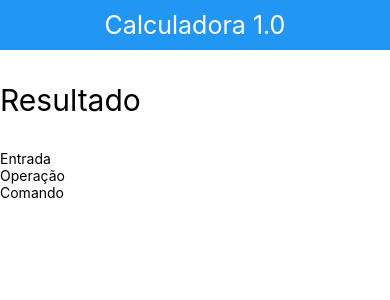
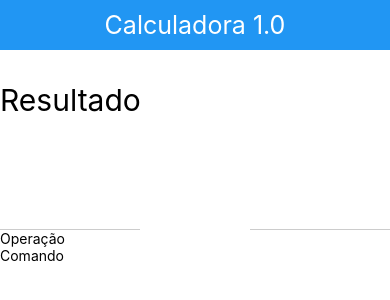
Before and after one commit to marivaldosena/rn-calc, a React Native app: screen / in a window 390 px wide. Shown: the top 300 px of the page. Built offline with nearby package versions, Linux system fonts and the light colour scheme.

Commit message:
Criar componentes para a inserção dos valores.

```diff
--- a/src/components/Entrada.js
+++ b/src/components/Entrada.js
@@ -1,10 +1,24 @@
 import React from 'react';
-import { View, Text } from 'react-native';
+import { View, StyleSheet } from 'react-native';
 
-const Entrada = () => (
-  <View>
-    <Text>Entrada</Text>
-  </View>
-);
+import Numero from './Numero';
+
+const Entrada = () => {
+  const { principal } = estilos;
+
+  return (
+    <View style={principal}>
+      <Numero />
+      <Numero />
+    </View>
+  );
+};
+
+const estilos = StyleSheet.create({
+  principal: {
+    flexDirection: 'row',
+    justifyContent: 'space-between',
+  },
+});
 
 export default Entrada;
--- /dev/null
+++ b/src/components/Numero.js
@@ -0,0 +1,18 @@
+import React from 'react';
+import { TextInput, StyleSheet } from 'react-native';
+
+const Numero = () => (
+  <TextInput style={estilos.principal} />
+);
+
+const estilos = StyleSheet.create({
+  principal: {
+    width: 140,
+    height: 80,
+    fontSize: 20,
+    borderBottomWidth: 1,
+    borderBottomColor: '#ccc',
+  },
+});
+
+export default Numero;
```
